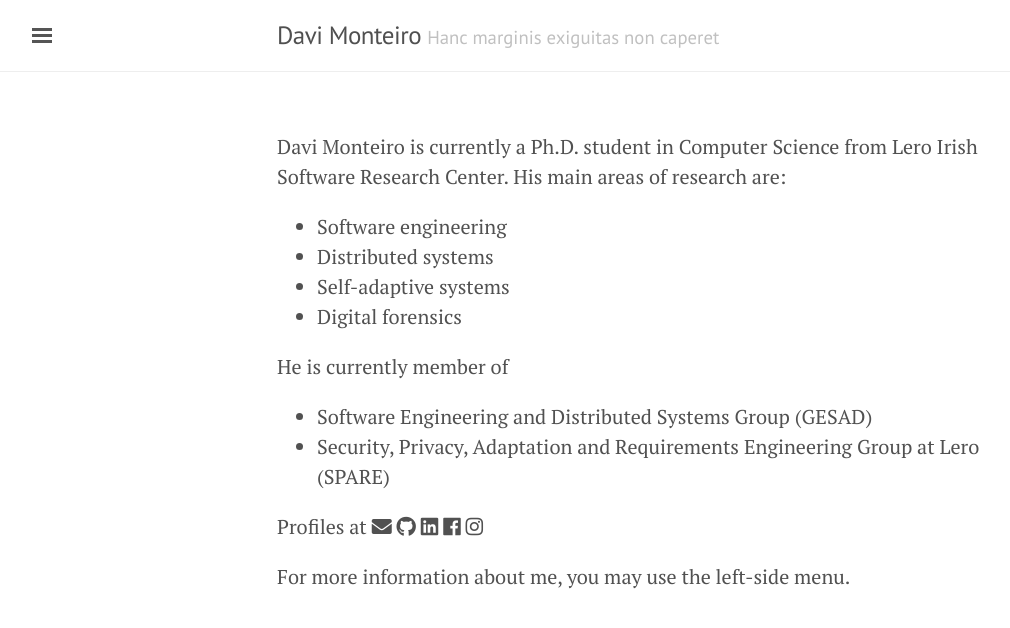
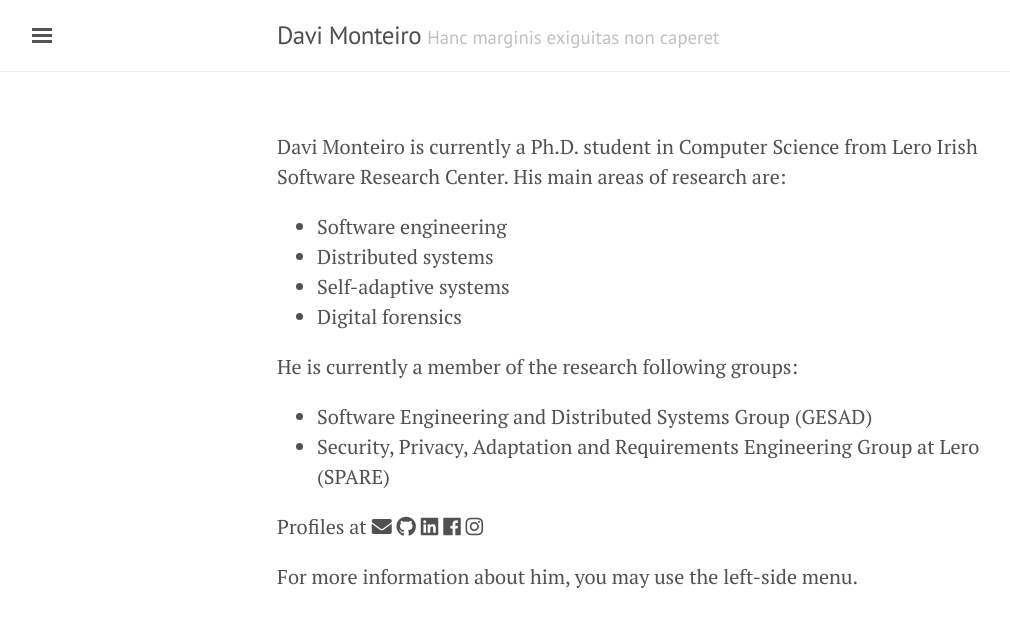
Before and after one commit to davimonteiro/davimonteiro.github.io, a Jekyll site: the page built from index.md, in a window 1280 px wide. Shown: the top 628 px of the page, without its empty margins (3-1013 px from the left). Built offline with Jekyll 4.4.1, drawn with Linux system fonts in a browser that asks for light colours; nearby versions of some CDN libraries; a style sheet for code colours, icons or effects is not loaded.

Commit message:
Fixing grammar errors.

```diff
--- a/_config.yml
+++ b/_config.yml
@@ -3,7 +3,7 @@
 # Setup
 title:               Davi Monteiro
 tagline:             'Hanc marginis exiguitas non caperet'
-description:         'Ph.D student 🎓 <br> Software engineer 💻 <br> Cryptocurrency enthusiast ⛏️'
+description:         'Ph.D. student 🎓 <br> Software engineer 💻 <br> Cryptocurrency enthusiast ⛏️'
 url:                 https://davimonteiro.com.br # the base hostname & protocol for your site, e.g. http://example.com
 baseurl:             '' # the subpath of your site, e.g. /blog
 
--- a/index.md
+++ b/index.md
@@ -9,10 +9,9 @@ Davi Monteiro is currently a Ph.D. student in Computer Science from Lero Irish S
 - Self-adaptive systems
 - Digital forensics
 
-He is currently member of
+He is currently a member of the research following groups:
 - [Software Engineering and Distributed Systems Group (GESAD)](http://gesad.uece.br)
 - [Security, Privacy, Adaptation and Requirements Engineering Group at Lero (SPARE)](http://spare.lero.ie)
-
 
 Profiles at
 [<i class="fas fa-envelope"></i>](mailto:davi.monteiro@lero.ie)
@@ -24,4 +23,4 @@ Profiles at
 [<i class="fab fa-facebook"/>](https://www.facebook.com/davimonteiroce)
 [<i class="fab fa-instagram"/>](https://www.instagram.com/davimonteiroce)
 
-For more information about me, you may use the left-side menu.
+For more information about him, you may use the left-side menu.
```
Also changed, not shown: pages/about.md (+1 -1 lines), pages/awards.md (+1 -1 lines), pages/background.md (+1 -1 lines).
